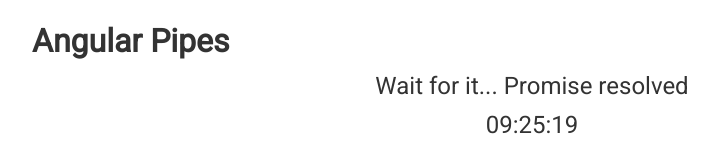
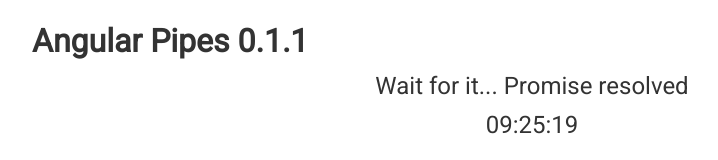
Before and after one commit to AlexLeeUA/Angular-Edu, an Angular app: page / in a window 1280 px wide. Shown: the top 160 px of the page, without its empty margins (108-826 px from the left). Built offline with nearby package versions, Linux system fonts and the light colour scheme.

Commit message:
changed version

```diff
--- a/src/app/app.component.html
+++ b/src/app/app.component.html
@@ -1,5 +1,5 @@
 <div class="container">
-  <h1>Angular Pipes</h1>
+  <h1>Angular Pipes 0.1.1</h1>
 
   <p>Wait for it... {{ p | async }}</p>
 
```
